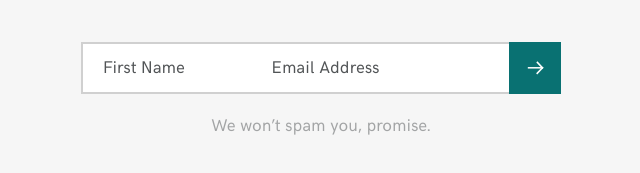
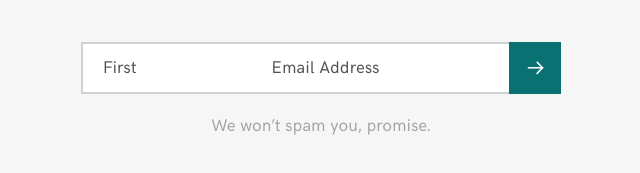
Before and after one commit to ohmygrad/ohmygrad.github.io, a plain HTML site: page index.html in a window 1280 px wide. Shown: the part 1647-1820 px from the top of the page, 319-959 px from the left. Drawn offline with Linux system fonts and the light colour scheme.

Commit message:
First name placeholder

```diff
--- a/index.html
+++ b/index.html
@@ -239,7 +239,7 @@
               <input type="hidden" name="id" value="070328ec5a">
 								<div id="mc_embed_signup_scroll">
 										<div class="mc-field-group">
-												<label for="mce-NAME">First Name </label>
+												<label for="mce-NAME">First </label>
 												<input type="text" value="" name="MERGE1" class="" id="mergeRow-1">
 										</div>
 										<div class="mc-field-group">
```
